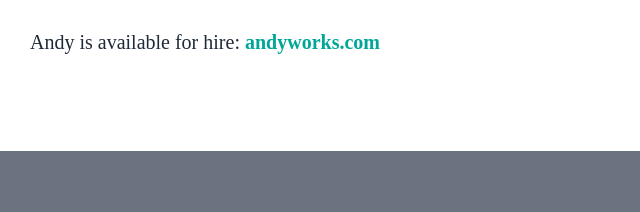
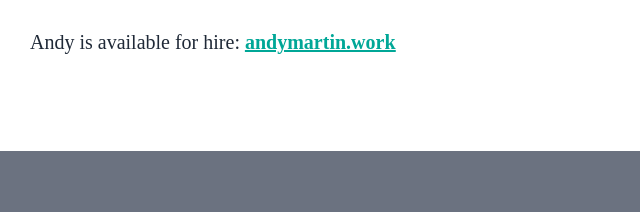
Before and after one commit to andymartin-work/scales-are-easy, a plain HTML site: page about-sae.html in a window 1280 px wide. Shown: the part 1481-1693 px from the top of the page, 298-938 px from the left. Drawn offline with nearby package versions, Linux system fonts and the light colour scheme; a web font is replaced by a local one.

Commit message:
fix about page url
also includes css update

```diff
--- a/about-sae.html
+++ b/about-sae.html
@@ -107,7 +107,7 @@ transition: top 0.3s; /* Transition effect when sliding down (and up) */
     <p class="mb-6 text-3xl lg:text-4xl">ABOUT THE AUTHOR</p>
     <p class="mb-8 text-xl myText"><span class="myGreen font-bold">Andy Martin</span> is a learning experience designer and jazz pianist from Los Angeles, CA. After teaching piano professionally for 15 years, he turned his talents towards web and instructional design. In addition to design and music, Andy is passionate about electric pianos, Motown basslines, synthesizers, pedals, music history, vinyl, cassettes and roasting coffee. He holds degrees in music from CSU Northridge and UC Berkeley.
     </p>
-    <p class="text-xl myText">Andy is available for hire: <span class="myGreen font-bold">andyworks.com</span></p>
+    <p class="text-xl myText">Andy is available for hire: <span class="myGreen font-bold underline"><a href="https://andymartin.work">andymartin.work</a></span></p>
 
   </div>
 
```
Also changed, not shown: css/main.css, 1 other file.
